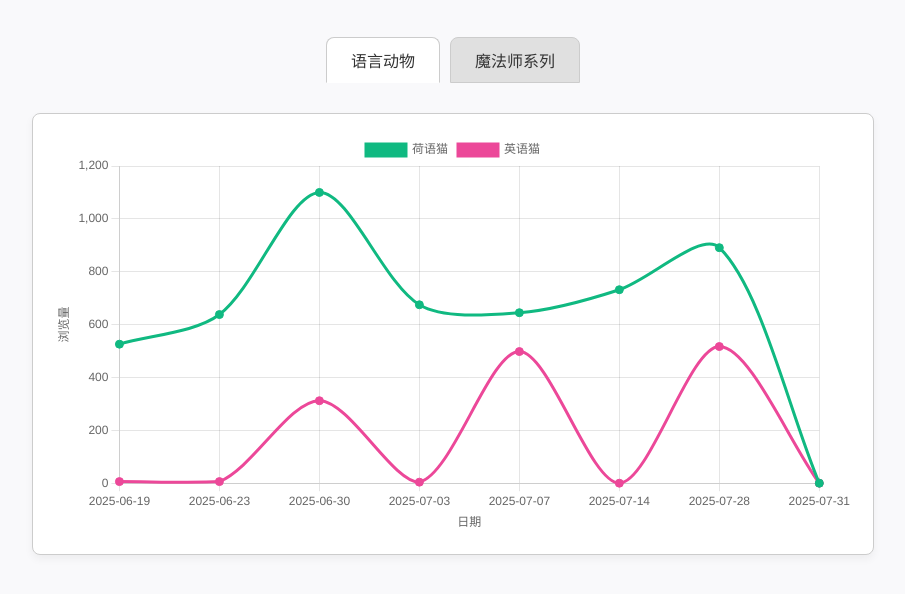
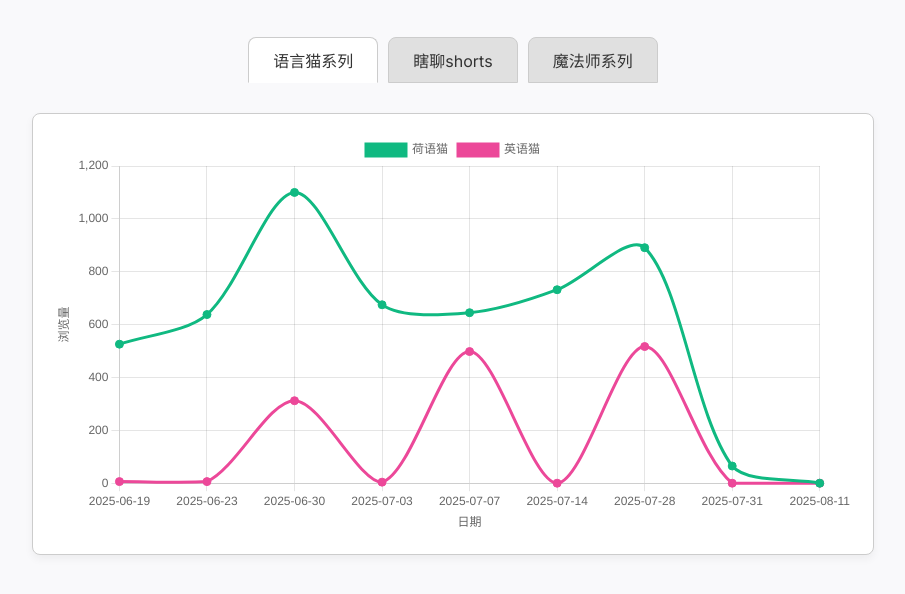
Before and after one commit to cheerzhang/view-tracker, a plain HTML site: page index.html in a window 1280 px wide. Shown: the part 110-704 px from the top of the page, without its empty margins (187-1092 px from the left). Drawn offline with nearby package versions, Linux system fonts and the light colour scheme.

Commit message:
add new project

```diff
--- a/data.csv
+++ b/data.csv
@@ -6,7 +6,8 @@ project,episode,views,date
 荷语猫,ep5,645,2025-07-07
 荷语猫,ep6,732,2025-07-14
 荷语猫,ep7,891,2025-07-28
-荷语猫,ep8,0,2025-07-31
+荷语猫,ep8,65,2025-07-31
+荷语猫,ep9,0,2025-08-11
 英语猫,ep1,6,2025-06-19
 英语猫,ep2,6,2025-06-23
 英语猫,ep3,312,2025-06-30
@@ -15,6 +16,7 @@ project,episode,views,date
 英语猫,ep6,0,2025-07-14
 英语猫,ep7,517,2025-07-28
 英语猫,ep8,0,2025-07-31
+英语猫,ep9,0,2025-08-11
 魔法师系列,ep1,526,2025-06-19
 魔法师系列,ep2,638,2025-06-23
 魔法师系列,ep3,1100,2025-06-30
@@ -23,3 +25,11 @@ project,episode,views,date
 魔法师系列,ep6,645,2025-07-14
 魔法师系列,ep7,540,2025-07-28
 魔法师系列,ep8,0,2025-07-03
+tk瞎聊,蚯蚓,714,2025-07-30
+tk瞎聊,天赋,692,2025-07-31
+tk瞎聊,旅游,37,2025-08-01
+tk瞎聊,JD,695,2025-08-04
+yt瞎聊,蚯蚓,19,2025-07-30
+yt瞎聊,天赋,31,2025-07-31
+yt瞎聊,旅游,5,2025-08-01
+yt瞎聊,JD,20,2025-08-04
--- a/index.html
+++ b/index.html
@@ -72,7 +72,8 @@
 
     // 定义组合项目：tab 名 -> 子项目数组
     const projectGroups = {
-      "语言动物": ["荷语猫", "英语猫"],
+      "语言猫系列": ["荷语猫", "英语猫"],
+      "瞎聊shorts": ["tk瞎聊", "yt瞎聊"],
       "魔法师系列": ["魔法师系列"]
     };
 
```
